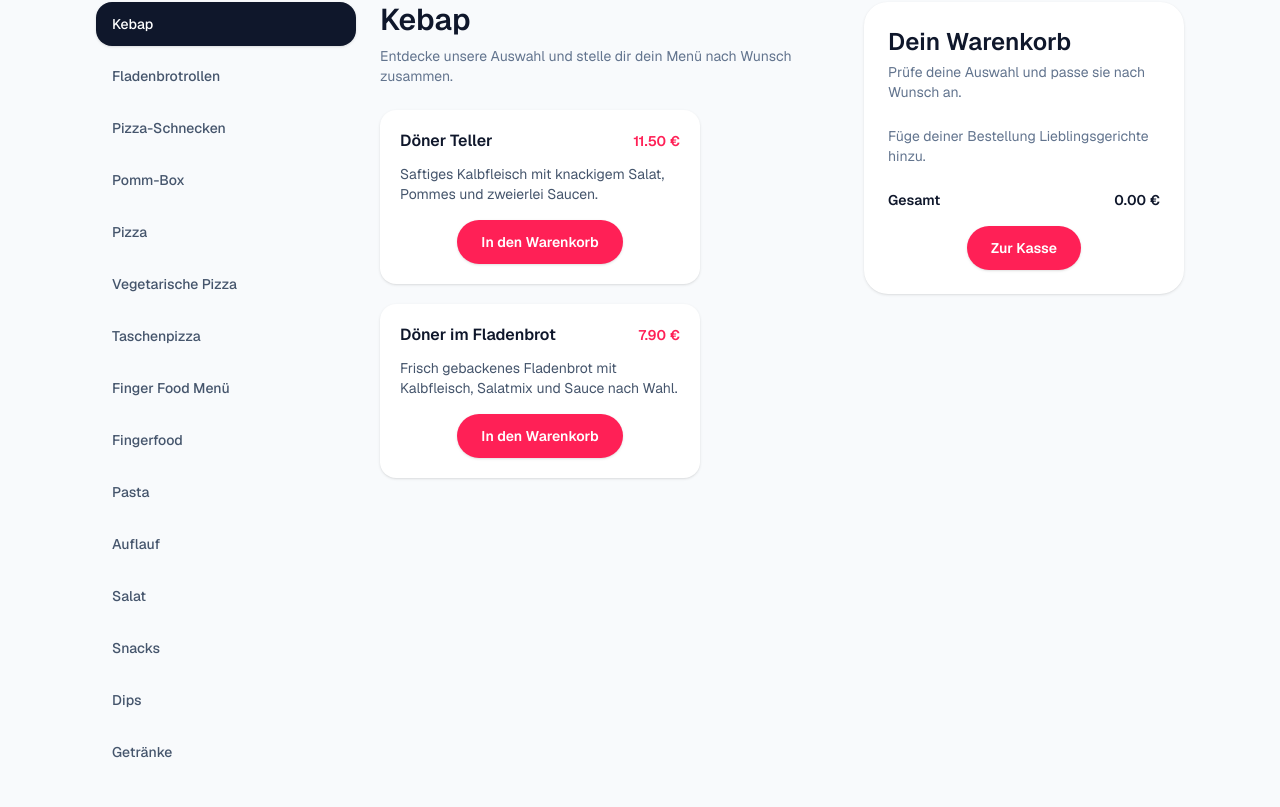
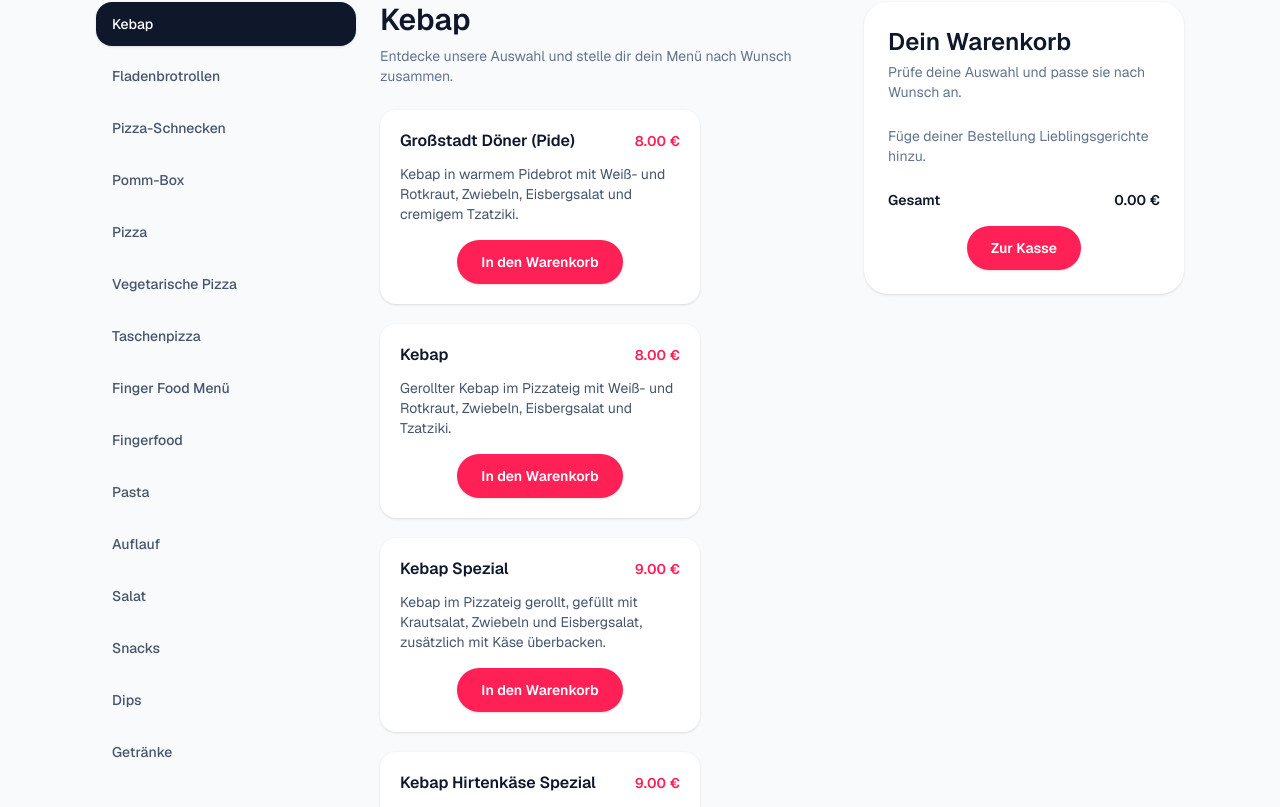
Before and after one commit to maxunknowncode/EFEm-Webiste, a Next.js app in the folder efem-website/: page /bestellen in a window 1280 px wide. Shown: the part 413-1220 px from the top of the page. Built offline with nearby package versions, Linux system fonts and the light colour scheme.

Commit message:
Add complete kebap menu category

```diff
--- a/efem-website/src/components/order/data.ts
+++ b/efem-website/src/components/order/data.ts
@@ -24,39 +24,174 @@ export type CartItem = {
   quantity: number;
 };
 
+const kebapItems: OrderItem[] = [
+  {
+    id: "1a",
+    categoryId: "kebap",
+    name: "Großstadt Döner (Pide)",
+    description:
+      "Kebap in warmem Pidebrot mit Weiß- und Rotkraut, Zwiebeln, Eisbergsalat und cremigem Tzatziki.",
+    price: 8.0,
+  },
+  {
+    id: "01",
+    categoryId: "kebap",
+    name: "Kebap",
+    description:
+      "Gerollter Kebap im Pizzateig mit Weiß- und Rotkraut, Zwiebeln, Eisbergsalat und Tzatziki.",
+    price: 8.0,
+  },
+  {
+    id: "02",
+    categoryId: "kebap",
+    name: "Kebap Spezial",
+    description:
+      "Kebap im Pizzateig gerollt, gefüllt mit Krautsalat, Zwiebeln und Eisbergsalat, zusätzlich mit Käse überbacken.",
+    price: 9.0,
+  },
+  {
+    id: "03",
+    categoryId: "kebap",
+    name: "Kebap Hirtenkäse Spezial",
+    description:
+      "Gerollter Kebap im Pizzateig mit Krautsalat, Zwiebeln, Eisbergsalat und Tzatziki, mit Hirtenkäse gratiniert.",
+    price: 9.0,
+  },
+  {
+    id: "04",
+    categoryId: "kebap",
+    name: "Hähnchen Kebap",
+    description:
+      "Zartes Hähnchenfleisch im Pizzateig gerollt, dazu Weiß- und Rotkraut, Zwiebeln, Eisbergsalat und Tzatziki.",
+    price: 8.0,
+  },
+  {
+    id: "05",
+    categoryId: "kebap",
+    name: "Hähnchen Kebap Spezial",
+    description:
+      "Hähnchen-Kebap im Pizzateig mit Krautsalat, Zwiebeln und Eisbergsalat, zusätzlich mit Käse überbacken.",
+    price: 9.0,
+  },
+  {
+    id: "06",
+    categoryId: "kebap",
+    name: "Kebap Mix",
+    description:
+      "Kombination aus Kebap- und Hähnchenfleisch im Pizzateig gerollt, mit Krautsalat, Zwiebeln, Eisbergsalat und Tzatziki.",
+    price: 9.0,
+  },
+  {
+    id: "06a",
+    categoryId: "kebap",
+    name: "Kebap Sucuk Spezial",
+    description:
+      "Kebap im Pizzateig mit Tomaten, Krautsalat, Zwiebeln und Eisbergsalat, mit Käse und Knoblauchwurst überbacken.",
+    price: 9.5,
+  },
+  {
+    id: "07",
+    categoryId: "kebap",
+    name: "Chilli Cheese Kebap",
+    description:
+      "Kebap mit Käse und Chili-Cheese-Sauce, dazu Tomaten, Krautsalat, Zwiebeln und Eisbergsalat.",
+    price: 9.0,
+  },
+  {
+    id: "08",
+    categoryId: "kebap",
+    name: "Türkische Pizza",
+    description:
+      "Mit Rinderhack belegter Pizzateig, gerollt und gefüllt mit Krautsalat, Zwiebeln, Eisbergsalat und Tzatziki.",
+    price: 7.5,
+  },
+  {
+    id: "09",
+    categoryId: "kebap",
+    name: "Türkische Pizza Spezial",
+    description:
+      "Türkische Pizza mit Rinderhack und Kebap, dazu Krautsalat, Zwiebeln, Eisbergsalat und Tzatziki, mit Käse überbacken.",
+    price: 8.5,
+  },
+  {
+    id: "10",
+    categoryId: "kebap",
+    name: "Kebap Teller",
+    description:
+      "Kebapfleisch mit Tomaten, Krautsalat, Zwiebeln, Eisbergsalat und Tzatziki, serviert mit Pommes frites und Brot.",
+    price: 12.5,
+  },
+  {
+    id: "11",
+    categoryId: "kebap",
+    name: "Kebap Teller Spezial",
+    description:
+      "Kebapteller mit Käse überbacken, dazu Tomaten, Krautsalat, Zwiebeln, Eisbergsalat, Tzatziki, Pommes frites und Brot.",
+    price: 14.0,
+  },
+  {
+    id: "12",
+    categoryId: "kebap",
+    name: "Hähnchen Teller",
+    description:
+      "Hähnchenfleisch mit Tomaten, Krautsalat, Zwiebeln, Eisbergsalat und Tzatziki, dazu Pommes frites und Brot.",
+    price: 12.5,
+  },
+  {
+    id: "13",
+    categoryId: "kebap",
+    name: "Mix Teller",
+    description:
+      "Gemischter Teller mit Kebap- und Hähnchenfleisch, Tomaten, Krautsalat, Zwiebeln, Eisbergsalat, Tzatziki sowie Pommes frites und Brot.",
+    price: 13.5,
+  },
+  {
+    id: "14",
+    categoryId: "kebap",
+    name: "King Teller",
+    description:
+      "Scharfer Kebap-Teller mit Käse überbacken, Tomaten, Krautsalat, Zwiebeln, Eisbergsalat und Tzatziki, dazu hausgemachtes Lahmacun.",
+    price: 14.0,
+    spicy: true,
+  },
+  {
+    id: "15",
+    categoryId: "kebap",
+    name: "Iskender Teller",
+    description:
+      "Gegrilltes Kebapfleisch auf Brotwürfeln mit Tomaten und Joghurtsauce, verfeinert mit geschmolzener Butter, dazu Pommes frites und Beilagensalat.",
+    price: 14.0,
+  },
+  {
+    id: "16",
+    categoryId: "kebap",
+    name: "Chili Cheese Kebap Teller",
+    description:
+      "Kebap mit Chili-Cheese-Sauce und Jalapenos überbacken, dazu Tomaten, Krautsalat, Zwiebeln, Eisbergsalat, Tzatziki, Pommes frites und Brot.",
+    price: 14.0,
+    spicy: true,
+  },
+];
+
 export const menuData: MenuData = {
   categories: [
-    { id: "kebap", name: "Kebap", order: 1 },
-    { id: "fladenbrotrollen", name: "Fladenbrotrollen", order: 2 },
-    { id: "pizza-schnecken", name: "Pizza-Schnecken", order: 3 },
-    { id: "pomm-box", name: "Pomm-Box", order: 4 },
-    { id: "pizza", name: "Pizza", order: 5 },
-    { id: "vegetarische-pizza", name: "Vegetarische Pizza", order: 6 },
-    { id: "taschenpizza", name: "Taschenpizza", order: 7 },
-    { id: "finger-food-menue", name: "Finger Food Menü", order: 8 },
-    { id: "fingerfood", name: "Fingerfood", order: 9 },
-    { id: "pasta", name: "Pasta", order: 10 },
-    { id: "auflauf", name: "Auflauf", order: 11 },
-    { id: "salat", name: "Salat", order: 12 },
-    { id: "snacks", name: "Snacks", order: 13 },
-    { id: "dips", name: "Dips", order: 14 },
-    { id: "getraenke", name: "Getränke", order: 15 },
+    { id: "kebap", name: "Kebap", order: 10 },
+    { id: "fladenbrotrollen", name: "Fladenbrotrollen", order: 20 },
+    { id: "pizza-schnecken", name: "Pizza-Schnecken", order: 30 },
+    { id: "pomm-box", name: "Pomm-Box", order: 40 },
+    { id: "pizza", name: "Pizza", order: 50 },
+    { id: "vegetarische-pizza", name: "Vegetarische Pizza", order: 60 },
+    { id: "taschenpizza", name: "Taschenpizza", order: 70 },
+    { id: "finger-food-menue", name: "Finger Food Menü", order: 80 },
+    { id: "fingerfood", name: "Fingerfood", order: 90 },
+    { id: "pasta", name: "Pasta", order: 100 },
+    { id: "auflauf", name: "Auflauf", order: 110 },
+    { id: "salat", name: "Salat", order: 120 },
+    { id: "snacks", name: "Snacks", order: 130 },
+    { id: "dips", name: "Dips", order: 140 },
+    { id: "getraenke", name: "Getränke", order: 150 },
   ],
   items: [
-    {
-      id: "döner-teller",
-      name: "Döner Teller",
-      description: "Saftiges Kalbfleisch mit knackigem Salat, Pommes und zweierlei Saucen.",
-      price: 11.5,
-      categoryId: "kebap",
-    },
-    {
-      id: "döner-im-fladenbrot",
-      name: "Döner im Fladenbrot",
-      description: "Frisch gebackenes Fladenbrot mit Kalbfleisch, Salatmix und Sauce nach Wahl.",
-      price: 7.9,
-      categoryId: "kebap",
-    },
     {
       id: "sucuk-rollo",
       name: "Sucuk Rollo",
@@ -95,5 +230,6 @@ export const menuData: MenuData = {
       price: 2.8,
       categoryId: "getraenke",
     },
+    ...kebapItems,
   ],
 };
```
